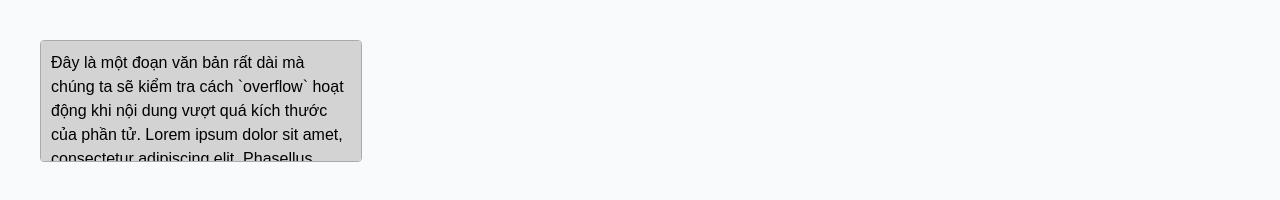
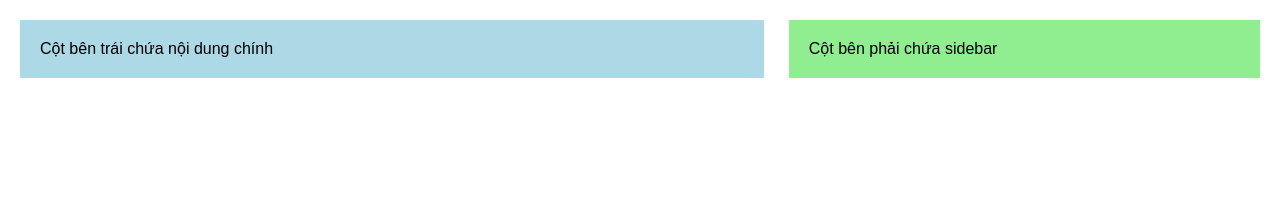
Before and after one commit to dtc245200075-del/my-new-project, a plain HTML site: page index.html in a window 1280 px wide. Drawn offline with Linux system fonts and the light colour scheme.

Commit message:
Hoàn thành bài tập Bố cục 2 cột bằng Float và Clear

```diff
--- a/index.html
+++ b/index.html
@@ -3,12 +3,13 @@
 <head>
     <meta charset="UTF-8">
     <meta name="viewport" content="width=device-width, initial-scale=1.0">
-    <title>Quản lý Overflow</title>
+    <title>Bố cục bằng Float</title>
     <link rel="stylesheet" href="style.css">
 </head>
 <body>
-    <div class="overflow-box">
-        Đây là một đoạn văn bản rất dài mà chúng ta sẽ kiểm tra cách `overflow` hoạt động khi nội dung vượt quá kích thước của phần tử. Lorem ipsum dolor sit amet, consectetur adipiscing elit. Phasellus ultricies nunc in mauris pharetra, a ultricies justo fermentum.
+    <div class="container">
+        <div class="left-column">Cột bên trái chứa nội dung chính</div>
+        <div class="right-column">Cột bên phải chứa sidebar</div>
     </div>
 </body>
 </html>
--- a/style.css
+++ b/style.css
@@ -1,16 +1,31 @@
 body {
     font-family: Arial, sans-serif;
-    margin: 40px;
-    background-color: #f8fafc;
+    margin: 20px;
 }
 
-.overflow-box {
-    width: 300px;
-    height: 100px;
-    background-color: lightgray;
-    padding: 10px;
-    overflow: auto;
-    border: 1px solid #aaa;
-    border-radius: 4px;
-    line-height: 1.5;
+.container {
+    width: 100%;
 }
+
+.left-column {
+    width: 60%;
+    float: left;
+    background-color: lightblue;
+    padding: 20px;
+    box-sizing: border-box;
+}
+
+.right-column {
+    width: 38%;
+    float: right;
+    background-color: lightgreen;
+    padding: 20px;
+    box-sizing: border-box;
+}
+
+/* Xử lý float */
+.container::after {
+    content: "";
+    display: block;
+    clear: both;
+}
```
